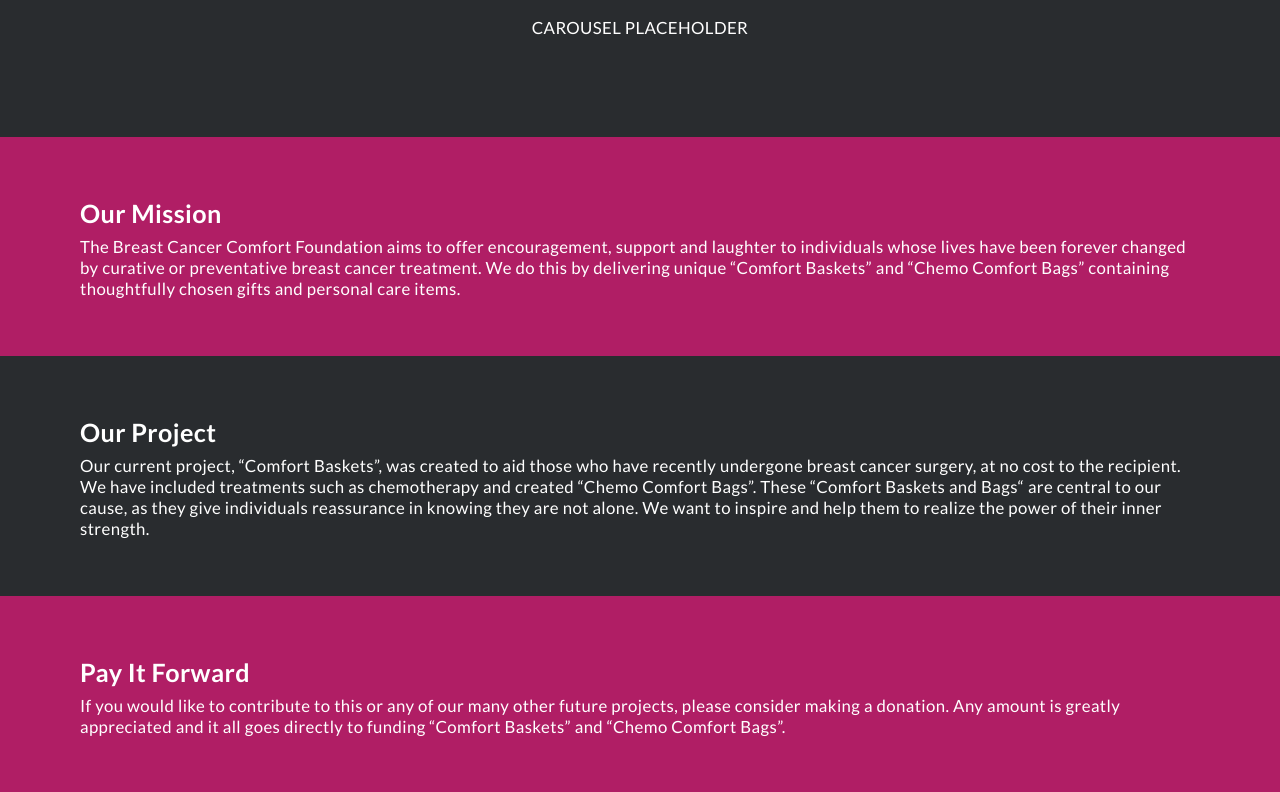
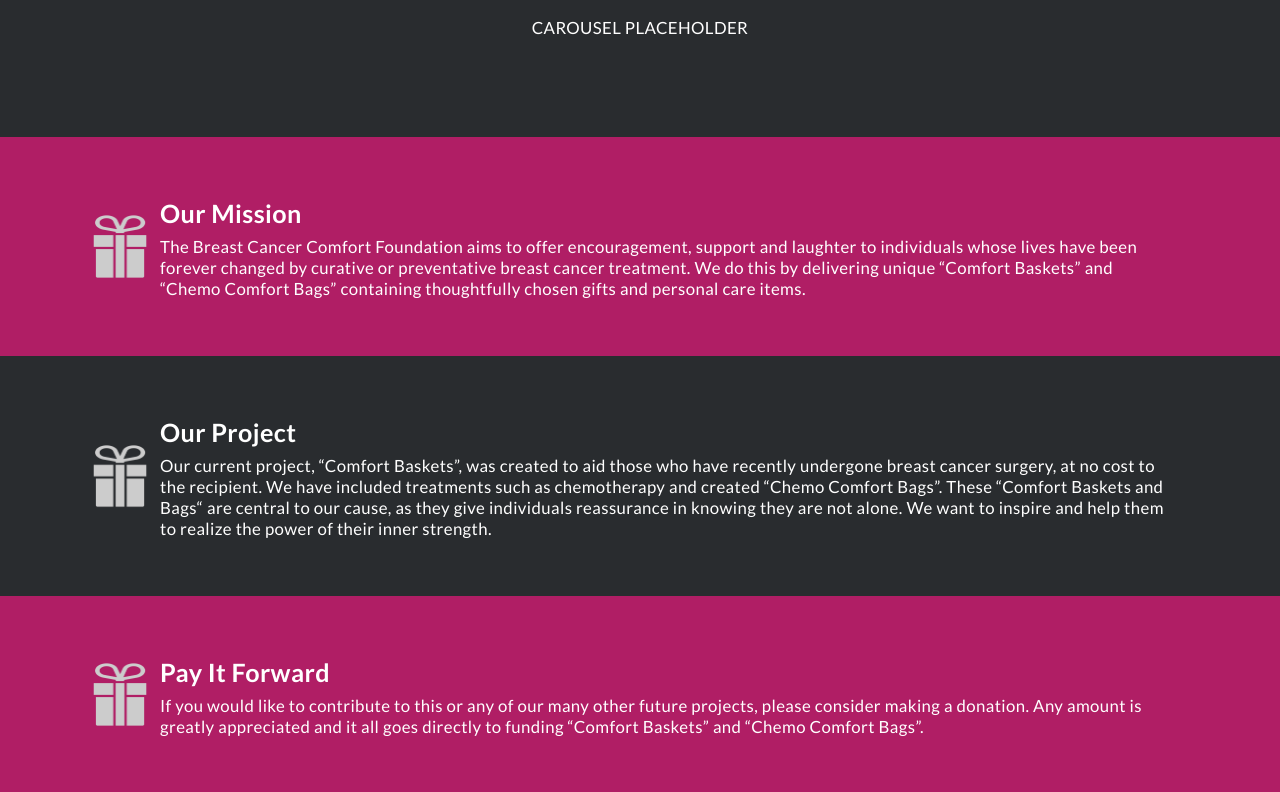
Before and after one commit to vishalicious213/bcc-v2, a Next.js app: page / in a window 1280 px wide. Shown: the part 440-1232 px from the top of the page. Built offline with nearby package versions, Linux system fonts and the light colour scheme.

Commit message:
added gift box images

```diff
--- a/pages/index.js
+++ b/pages/index.js
@@ -28,19 +28,34 @@
           CAROUSEL PLACEHOLDER
         </section>
 
-        <section className='pink-container'>
+        <section className='pink-container gift-container'>
+          <div className='gift-img-container'>
+              <img className='gift-img' src='gift.png' alt='wrapped gift' />
+          </div>
+          <div className='gift-text-container'>
               <h2 className='h2'>Our Mission</h2>
               <p className='no-space-above'>The Breast Cancer Comfort Foundation aims to offer encouragement, support and laughter to individuals whose lives have been forever changed by curative or preventative breast cancer treatment. We do this by delivering unique “Comfort Baskets” and “Chemo Comfort Bags” containing thoughtfully chosen gifts and personal care items.</p>
+          </div>
         </section>
 
-        <section className='grey-container'>
+        <section className='grey-container gift-container'>
+          <div className='gift-img-container'>
+              <img className='gift-img' src='gift.png' alt='wrapped gift' />
+          </div>
+          <div className='gift-text-container'>
               <h2 className='h2'>Our Project</h2>
               <p className='no-space-above'>Our current project, “Comfort Baskets”, was created to aid those who have recently undergone breast cancer surgery, at no cost to the recipient.  We have included treatments such as chemotherapy and created “Chemo Comfort Bags”. These “Comfort Baskets and Bags“ are central to our cause, as they give individuals reassurance in knowing they are not alone. We want to inspire and help them to realize the power of their inner strength.</p>
+          </div>
         </section>
 
-        <section className='pink-container'>
+        <section className='pink-container gift-container'>
+          <div className='gift-img-container'>
+              <img className='gift-img' src='gift.png' alt='wrapped gift' />
+          </div>
+          <div className='gift-text-container'>
               <h2 className='h2'>Pay It Forward</h2>
               <p className='no-space-above'>If you would like to contribute to this or any of our many other future projects, please consider making a donation. Any amount is greatly appreciated and it all goes directly to funding “Comfort Baskets” and “Chemo Comfort Bags”.</p>
+          </div>
         </section>
 
         <div className='button-container'>
--- a/styles/globals.css
+++ b/styles/globals.css
@@ -42,6 +42,28 @@
 
 .no-space-below {
   margin-bottom: 0;
+}
+
+/* GIFT IMAGES */
+
+.gift-container {
+  display: flex;
+}
+
+.gift-img-container {
+  display: flex;
+  align-items: center;
+  width: 5rem;
+  /* max-width: 5rem; */
+  padding: 0 .75rem 0;
+}
+
+.gift-img {
+  width: 100%;
+}
+
+.gift-text-container {
+  width: 90%;
 }
 
 /* BUTTONS */
```
Also changed, not shown: public/gift.png (added). Lines whose indentation alone changed are shown as unchanged.
